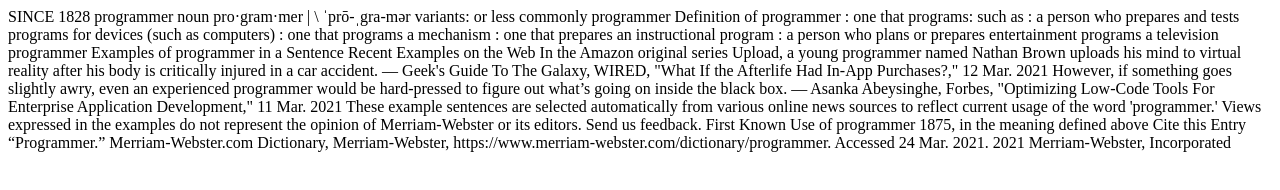
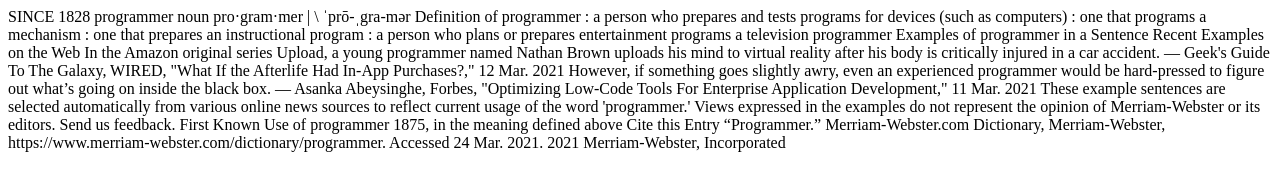
Before and after one commit to plesieur/Dictionary-Programmer, a plain HTML site: page index.html in a window 1280 px wide. Drawn offline with Linux system fonts and the light colour scheme.

Commit message:
Update index.html
Deleted a couple of lines from definition

```diff
--- a/index.html
+++ b/index.html
@@ -10,9 +10,7 @@ SINCE 1828
 programmer
 noun
 pro·gram·mer | \ ˈprō-ˌgra-mər
-variants: or less commonly programmer
 Definition of programmer
-: one that programs: such as
 : a person who prepares and tests programs for devices (such as computers)
 : one that programs a mechanism
 : one that prepares an instructional program
```
